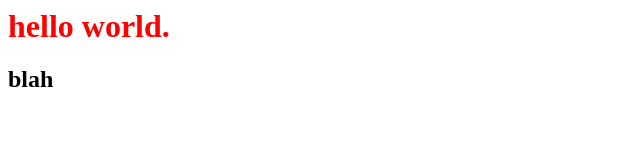
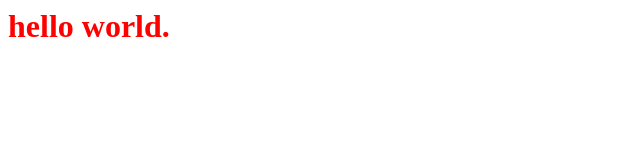
Before and after one commit to tom95/testing-hpi, a plain HTML site: page index.html in a window 1280 px wide. Shown: the full height of the page, 0-640 px from the left. Drawn offline with Linux system fonts and the light colour scheme.

Commit message:
Revert "added blah"
This reverts commit 29178491f0d5004ebb2a49b013d9bf225e0c5fe3.

```diff
--- a/index.html
+++ b/index.html
@@ -6,6 +6,5 @@
 
 	<body>
 		<h1>hello world.</h1>
-		<h2>blah</h2>
 	</body>
 </html>
```
